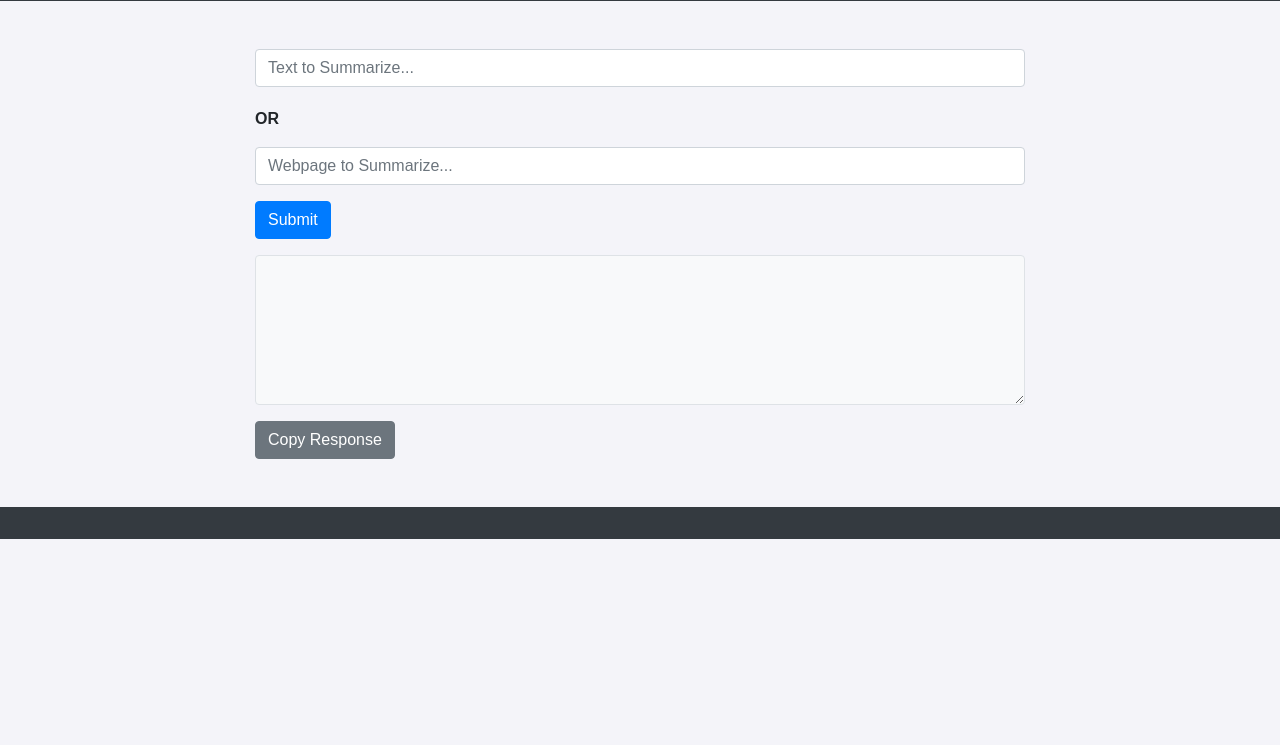
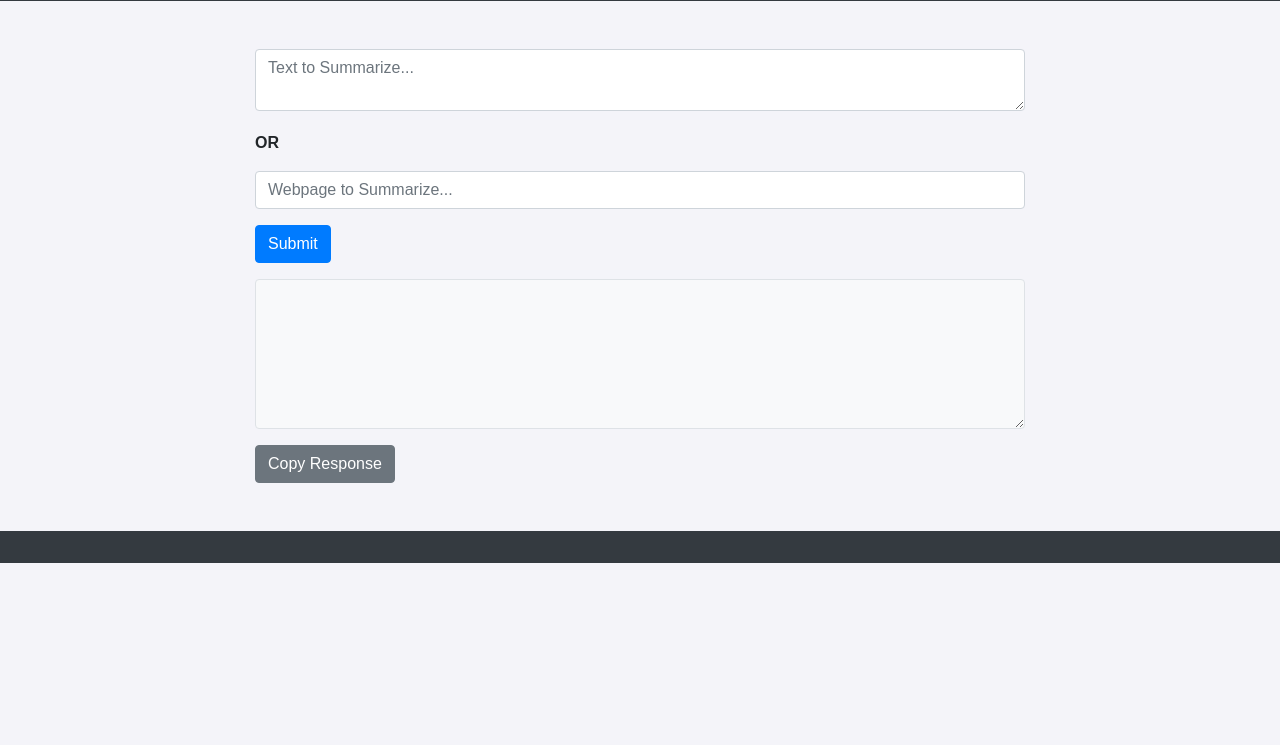
Before and after one commit to Pooja-789/AI-ThinkBot, a website: page public/index.html in a window 1280 px wide. Shown: the part 55-800 px from the top of the page. Drawn offline with nearby package versions, Linux system fonts and the light colour scheme.

Commit message:
clean up changes

```diff
--- a/public/index.html
+++ b/public/index.html
@@ -31,7 +31,7 @@
     <!-- Main Content Area -->
     <div class="container mt-5">
         <div class="search-bar mb-3">
-            <input type="text" id="textInput" class="form-control" placeholder="Text to Summarize...">
+            <textarea type="text" id="textInput" class="form-control" placeholder="Text to Summarize..."></textarea>
             <p style="margin-top: 20px;"><b>OR</b></p>
             <input type="text" id="urlInput" class="form-control" placeholder="Webpage to Summarize... ">
             <button id="askButton" class="btn btn-primary mt-3">Submit</button>
--- a/server.js
+++ b/server.js
@@ -108,5 +108,5 @@ async function summarizeText(text) {
 app.listen(PORT, () => {
     console.log(`Server running on http://localhost:${PORT}`);
     // Log the API key for debugging purposes
-    console.log(`Using OpenAI API Key: ${process.env.OPENAI_API_KEY}`);
+    // console.log(`Using OpenAI API Key: ${process.env.OPENAI_API_KEY}`);
 });
```
